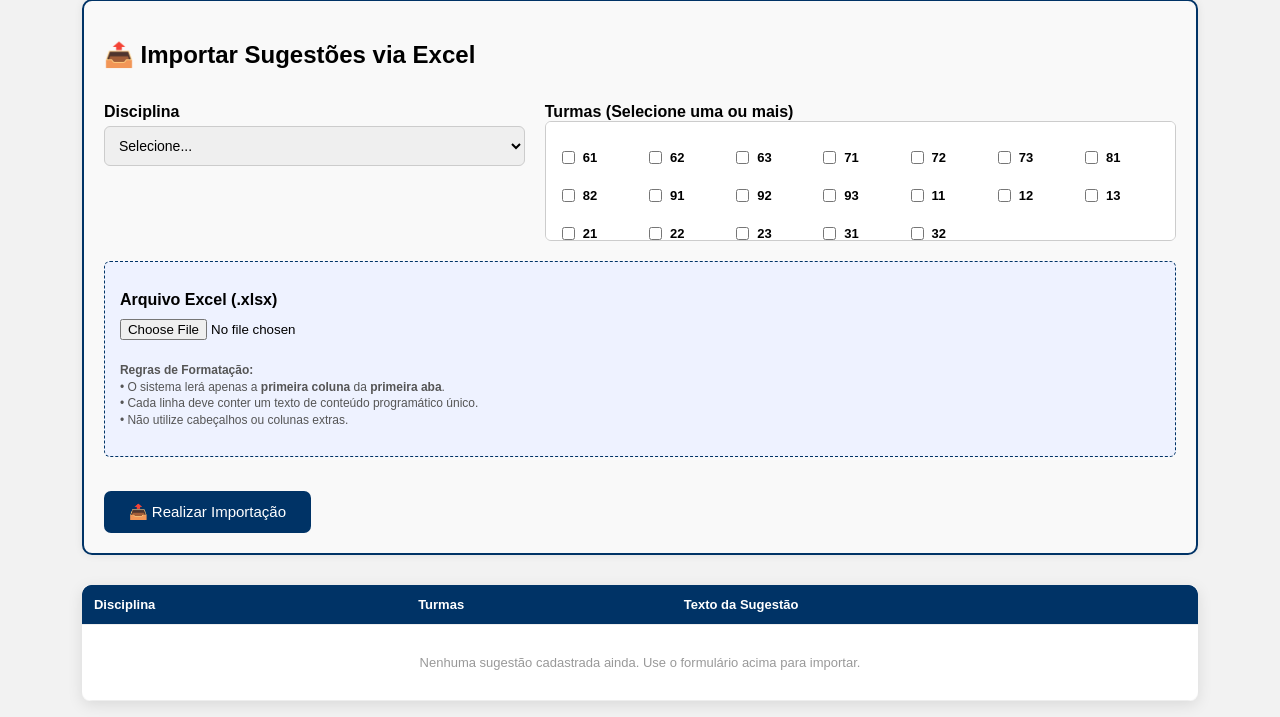
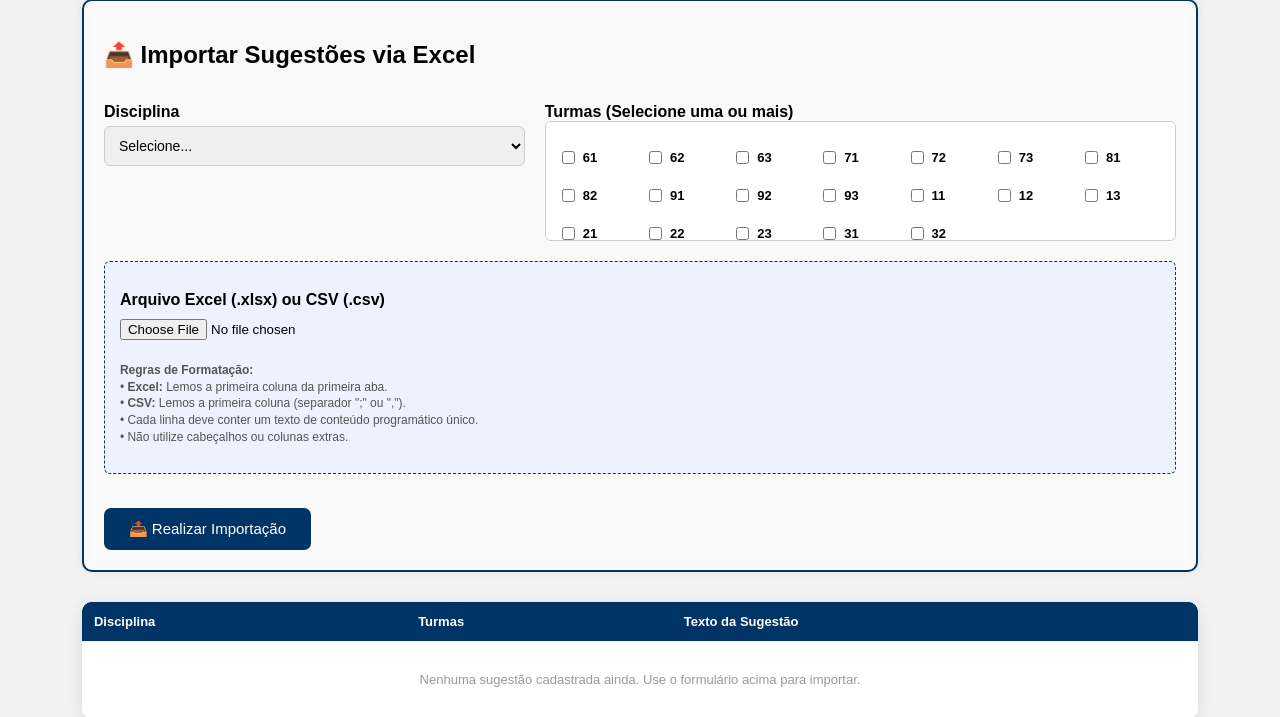
Before and after one commit to professorsilvio-alt/colegioeme, a Django app: page /gerenciar-sugestoes/ in a window 1280 px wide. Shown: the part 138-855 px from the top of the page. Run offline with Django 5.2, Linux system fonts and the light colour scheme; a user stored in the database is signed in; data comes from the database, SQL or seed files in the repository; data that the repository does not hold is empty.

Commit message:
Fix: CSV fallback and debug info for suggestions

```diff
--- a/core/templates/core/gerenciar_sugestoes.html
+++ b/core/templates/core/gerenciar_sugestoes.html
@@ -39,11 +39,12 @@
             </div>
 
             <div style="background: #eef2ff; border: 1px dashed #003366; padding: 15px; border-radius: 6px; margin-bottom: 20px;">
-                <label>Arquivo Excel (.xlsx)</label>
-                <input type="file" name="arquivo_excel" accept=".xlsx" required style="margin: 10px 0;">
+                <label>Arquivo Excel (.xlsx) ou CSV (.csv)</label>
+                <input type="file" name="arquivo_excel" accept=".xlsx,.csv" required style="margin: 10px 0;">
                 <p style="font-size: 12px; color: #555; line-height: 1.4;">
                     <strong>Regras de Formatação:</strong><br>
-                    • O sistema lerá apenas a <strong>primeira coluna</strong> da <strong>primeira aba</strong>.<br>
+                    • <strong>Excel:</strong> Lemos a primeira coluna da primeira aba.<br>
+                    • <strong>CSV:</strong> Lemos a primeira coluna (separador ";" ou ",").<br>
                     • Cada linha deve conter um texto de conteúdo programático único.<br>
                     • Não utilize cabeçalhos ou colunas extras.
                 </p>
--- a/core/views.py
+++ b/core/views.py
@@ -1,6 +1,7 @@
 import csv
 import datetime
 import io
+import sys
 import os
 from datetime import date
 from collections import defaultdict
@@ -1335,19 +1336,44 @@ def sugestao_criar_massa(request):
         try:
             import openpyxl
         except ImportError:
-            messages.error(request, 'O servidor não possui a biblioteca "openpyxl" instalada. Entre em contato com o suporte.')
-            return redirect('dashboard')
+            # Check if it's a CSV file, which doesn't need openpyxl
+            if file_obj.name.lower().endswith('.csv'):
+                pass # Will handle below
+            else:
+                debug_info = f" (Python: {sys.version.split()[0]}, Path: {sys.path[:3]})"
+                messages.error(request, f'O servidor não possui "openpyxl" para arquivos Excel. Use um arquivo .CSV ou peça suporte. {debug_info}')
+                return redirect('dashboard')
 
         try:
-            workbook = openpyxl.load_workbook(file_obj, data_only=True)
-            sheet = workbook.active  # Primeira aba
+            textos = []
 
-            textos = []
-            for row in sheet.iter_rows(min_row=1, max_col=1, values_only=True):
-                # Considera apenas a primeira coluna (index 0)
-                val = row[0]
-                if val and str(val).strip():
-                    textos.append(str(val).strip())
+            if file_obj.name.lower().endswith('.csv'):
+                # Handle CSV
+                content = file_obj.read().decode('utf-8-sig')
+                io_string = io.StringIO(content)
+                reader = csv.reader(io_string, delimiter=';') # Try semicolon first (common in Excel CSV)
+
+                # Check if it looks like comma delimited instead
+                first_row = next(reader, None)
+                if first_row and len(first_row) == 1 and ',' in first_row[0]:
+                    io_string.seek(0)
+                    reader = csv.reader(io_string, delimiter=',')
+                else:
+                    # Reset if semicolon worked
+                    io_string.seek(0)
+                    reader = csv.reader(io_string, delimiter=';')
+
+                for row in reader:
+                    if row and str(row[0]).strip():
+                        textos.append(str(row[0]).strip())
+            else:
+                # Handle Excel
+                workbook = openpyxl.load_workbook(file_obj, data_only=True)
+                sheet = workbook.active
+                for row in sheet.iter_rows(min_row=1, max_col=1, values_only=True):
+                    val = row[0]
+                    if val and str(val).strip():
+                        textos.append(str(val).strip())
 
             if not textos:
                 messages.warning(request, 'Nenhum conteúdo encontrado na primeira coluna da planilha.')
```
